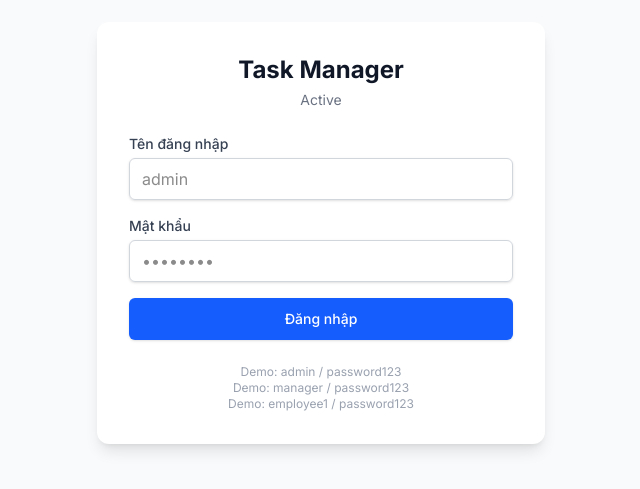
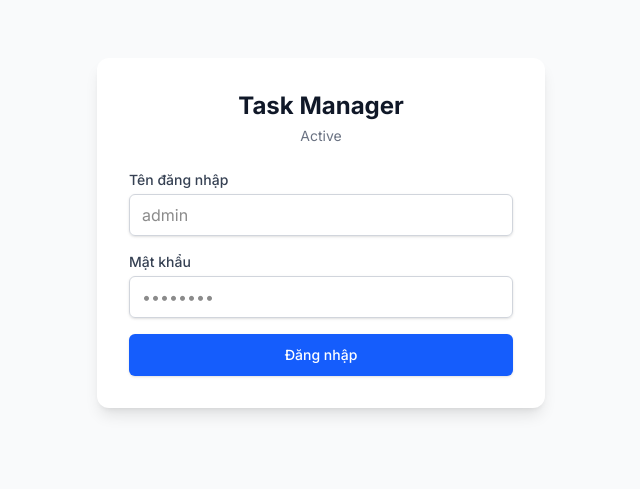
Before and after one commit to haidanghuynh/task-manager, a Next.js app: page /login in a window 1280 px wide. Shown: the part 167-656 px from the top of the page, without its empty margins (319-959 px from the left). Built offline with nearby package versions, Linux system fonts and the light colour scheme.

Commit message:
chore: update application branding

```diff
--- a/src/app/layout.tsx
+++ b/src/app/layout.tsx
@@ -5,7 +5,7 @@ import { Inter } from "next/font/google";
 const inter = Inter({ subsets: ["latin", "vietnamese"] });
 
 export const metadata: Metadata = {
-  title: "Task Manager - Zone / Gate / Hunter",
+  title: "Task Manager",
   description: "Quản lý lịch phân công task cho nhân viên",
 };
 
--- a/src/app/login/page.tsx
+++ b/src/app/login/page.tsx
@@ -85,11 +85,6 @@ export default function LoginPage() {
           </button>
         </form>
 
-        <div className="text-center text-xs text-gray-400">
-          <p>Demo: admin / password123</p>
-          <p>Demo: manager / password123</p>
-          <p>Demo: employee1 / password123</p>
-        </div>
       </div>
     </div>
   );
```
